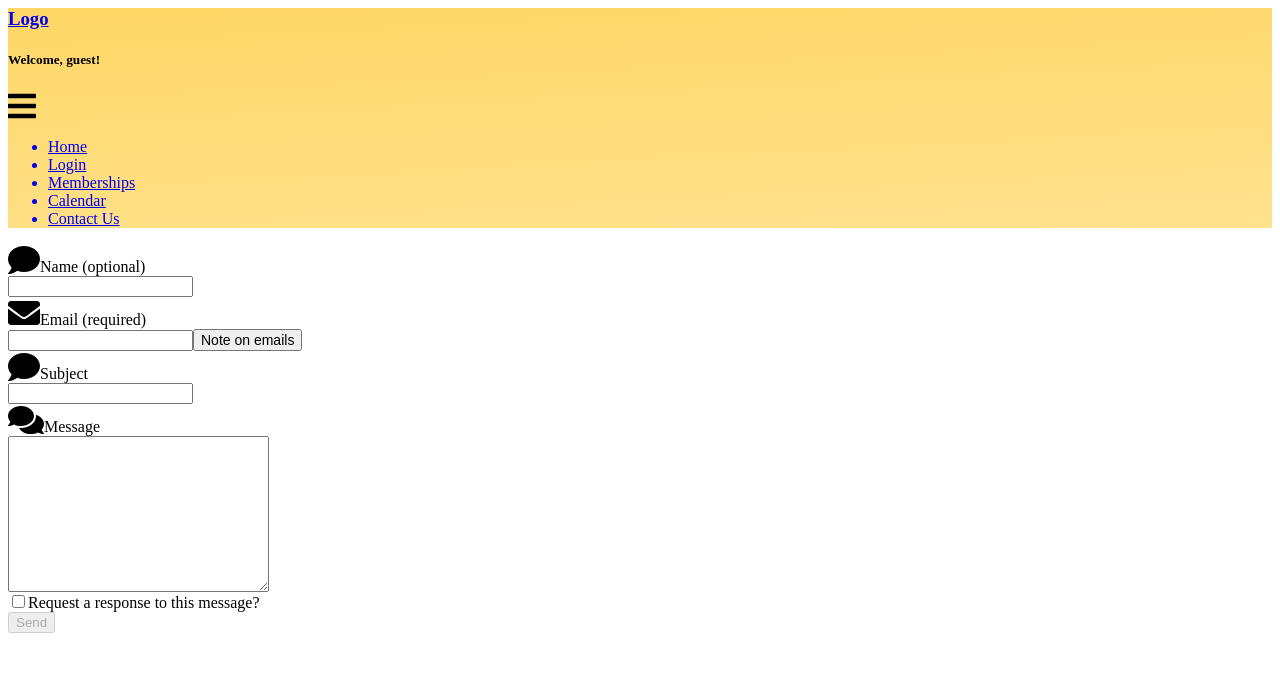
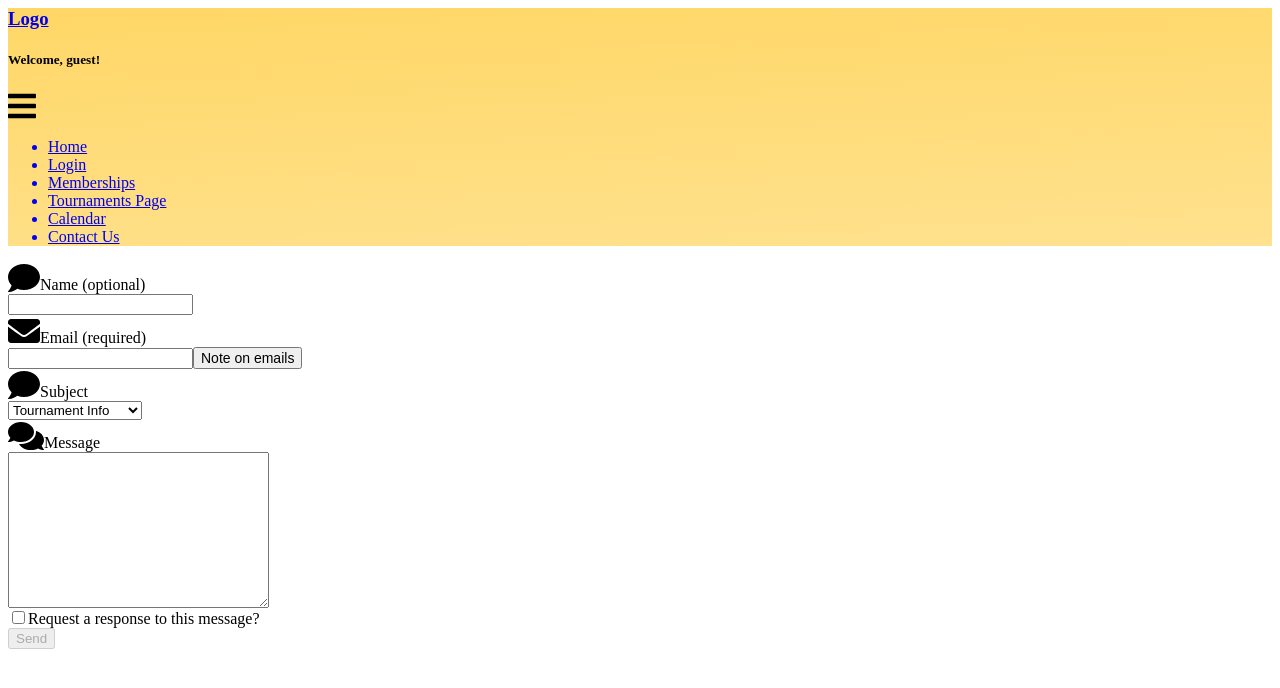
Before and after one commit to willxj36/Orifin-Prototype, a React app: page /contact-request in a window 1280 px wide. Both pictures are taken after a click on the button 22 px from the left and 106 px from the top of the page. Shown: the top 688 px of the page. Built offline with nearby package versions, Linux system fonts and the light colour scheme.

Commit message:
layout and styling for memberships page and a coming soon page for tournaments

```diff
--- a/src/client/App.tsx
+++ b/src/client/App.tsx
@@ -11,6 +11,7 @@ import Calendar from './pages/Calendar';
 import Reservation from './pages/Reservation';
 import ContactRequest from './pages/ContactRequest';
 import Payment from './pages/Payment';
+import Tournaments from './pages/Tournaments';
 import { ContextProvider } from './components/ContextProvider';
 
 const App = () => {
@@ -29,6 +30,7 @@ const App = () => {
 					<Route path='/reservation' component={Reservation} />
 					<Route path='/contact-request' component={ContactRequest} />
 					<Route path='/payment/:product/:id/:period?' component={Payment} />
+					<Route path='/tournaments' component={Tournaments} />
 				</Switch>
 			</BrowserRouter>
 		</ContextProvider>
--- a/src/client/components/MembershipCard.tsx
+++ b/src/client/components/MembershipCard.tsx
@@ -17,6 +17,7 @@ const MembershipCard: React.FC<IMembershipCardProps> = ({ membership }) => {
 
     const [currentMember, setCurrentMember] = useState<boolean>(false);
     const [info, setInfo] = useState<string[]>([]);
+    const [background, setBackground] = useState<string>('gold');
 
     useEffect(() => {
         (user.role == membership.id) && setCurrentMember(true);
@@ -27,10 +28,15 @@ const MembershipCard: React.FC<IMembershipCardProps> = ({ membership }) => {
             let info = await apiService(`/api/roles/permissions/${membership.id}`);
             setInfo(info);
         })();
+        if(membership.role === 'Standard') setBackground('45deg, peru, rosybrown');
+        if(membership.role === 'Silver') setBackground('45deg, gray, silver');
+        if(membership.role === 'Gold') setBackground('45deg, gold, lightyellow');
+        if(membership.role === 'Platinum') setBackground('45deg, gray, white');
+        if(membership.role === 'Team') setBackground('45deg, blue, lightblue');
     }, [membership]);
 
     return(
-        <div className={`card col-3 mx-4 my-3 bg-${currentMember ? 'transparentgray' : 'gold'}`}>
+        <div className="card col-lg-3 col-md-5 mx-4 my-3" style={{background: `${currentMember ? '#DDD8' : `linear-gradient(${background})`}`}}>
             {currentMember && (
                 <div className="position-absolute align-self-center my-5 p-2 rounded" style={{background: '#DDD', fontSize: 20}}>
                     Current Membership
--- a/src/client/components/Navbar.tsx
+++ b/src/client/components/Navbar.tsx
@@ -76,6 +76,9 @@ const Navbar = () => {
                             <Link onClick={() => setMenu(false)} to='/memberships'>
                                 <li className="list-group-item text-right text-white bg-dark">Memberships</li>
                             </Link>
+                            <Link onClick={() => setMenu(false)} to='/tournaments'>
+                                <li className="list-group-item text-right text-white bg-dark">Tournaments Page</li>
+                            </Link>
                             <Link onClick={() => setMenu(false)} to='/calender'>
                                 <li className="list-group-item text-right text-white bg-dark">Calendar</li>
                             </Link>
--- a/src/client/pages/ContactRequest.tsx
+++ b/src/client/pages/ContactRequest.tsx
@@ -50,8 +50,9 @@ const ContactRequest = () => {
                 let data = {
                     email,
                     subject,
-                    text: `Response requested: ${resReq}; \n
-                        Name: ${name}; \n
+                    text:
+                        `Response requested: ${resReq}
+                        Name: ${name}
                         Message: ${message}`
                 };
                 let response = await apiService('/api/contact', 'POST', data);
@@ -95,7 +96,12 @@ const ContactRequest = () => {
                     <FontAwesomeIcon icon={faComment} size='2x' />
                     <label htmlFor="subject" className="ml-2 form-label">Subject</label>
                 </div>
-                <input onChange={(e) => setSubject(e.currentTarget.value)} className="mb-4 form-control" type="text" name="subject" id="subjectInput" />
+                <select onChange={(e) => setSubject(e.currentTarget.value)} className="mb-4 form-control" name="subject" id="subjectInput">
+                    <option value="Tournament Info">Tournament Info</option>
+                    <option value="General Questions">General Questions</option>
+                    <option value="General Feedback">General Feedback</option>
+                    <option value="Website Feedback">Website Feedback</option>
+                </select>
 
                 <div className="mx-auto mb-2 row">
                     <FontAwesomeIcon icon={faComments} size='2x' />
--- a/src/client/pages/Memberships.tsx
+++ b/src/client/pages/Memberships.tsx
@@ -18,8 +18,8 @@ const Memberships = () => {
 
     return(
         <div className="min-vh-100 bg-deepred pt-5">
-            <div className="container pt-5">
-                <div className="row mx-n5">
+            <div className="d-flex justify-content-center pt-5">
+                <div className="row justify-content-center mx-n5">
                     {memberships?.map(membership => {
                         if(membership.id < 90 && membership.id != 1) return <MembershipCard key={membership.id} membership={membership} />
                     })}
--- /dev/null
+++ b/src/client/pages/Tournaments.tsx
@@ -0,0 +1,13 @@
+import * as React from 'react';
+
+const Tournaments = () => {
+
+    return(
+        <div className="min-vh-100 bg-deepred d-flex justify-content-center align-items-center">
+            <p className="display-3 text-white">Tournaments Page coming soon!</p>
+        </div>
+    )
+
+}
+
+export default Tournaments;
--- a/src/client/scss/app.scss
+++ b/src/client/scss/app.scss
@@ -3,7 +3,9 @@ $theme-colors: (
     'deepred': #400004,
     'gold': #FFD766,
     'darkinfo': #004488,
-    'transparentgray': #DDD8
+    'transparentgray': #DDD8,
+    'silver': #999,
+    'platinum': #CCC
 );
 
 @import '../../../node_modules/bootstrap/scss/bootstrap.scss';
```
